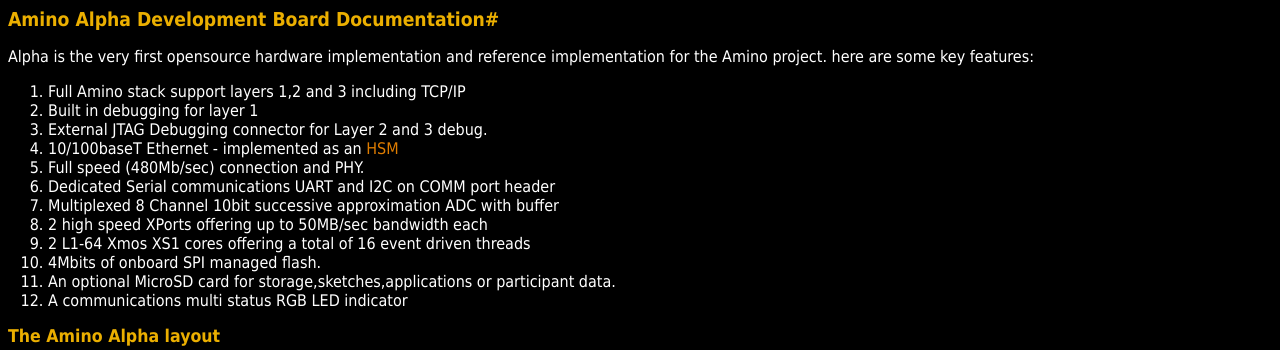
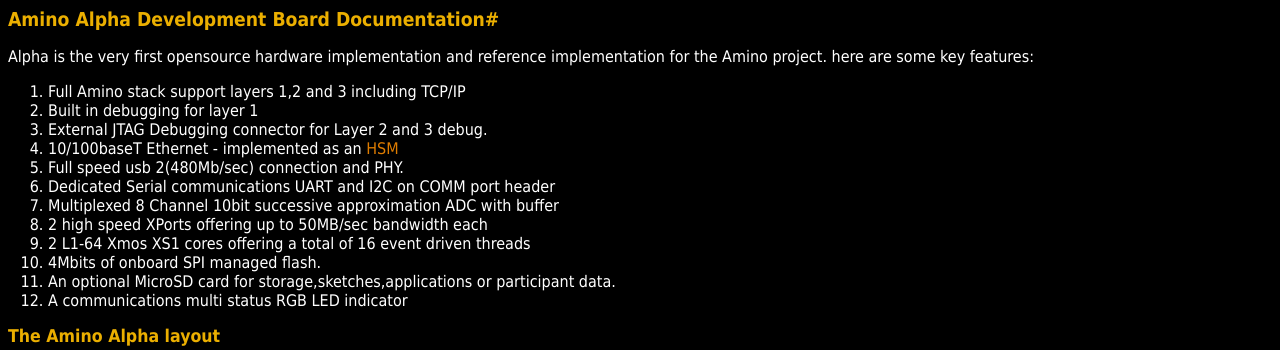
Before and after one commit to folknology/Amino, a Jekyll site: the page built from doc/hardware/alpha/index.md, in a window 1280 px wide. Shown: the top 350 px of the page. Built offline with Jekyll 4.4.1, drawn with Linux system fonts in a browser that asks for light colours.

Commit message:
Fixed a typo on Amino alpha features

```diff
--- a/doc/hardware/alpha/index.md
+++ b/doc/hardware/alpha/index.md
@@ -10,7 +10,7 @@
 2. Built in debugging for layer 1
 3. External JTAG Debugging connector for Layer 2 and 3 debug.
 4. 10/100baseT Ethernet - implemented as an [HSM](../../hsm.html)
-5. Full speed (480Mb/sec) connection and PHY.
+5. Full speed usb 2(480Mb/sec) connection and PHY.
 6. Dedicated Serial communications UART and I2C on COMM port header
 7. Multiplexed 8 Channel 10bit successive approximation ADC with buffer
 8. 2 high speed XPorts offering up to 50MB/sec bandwidth each
```
